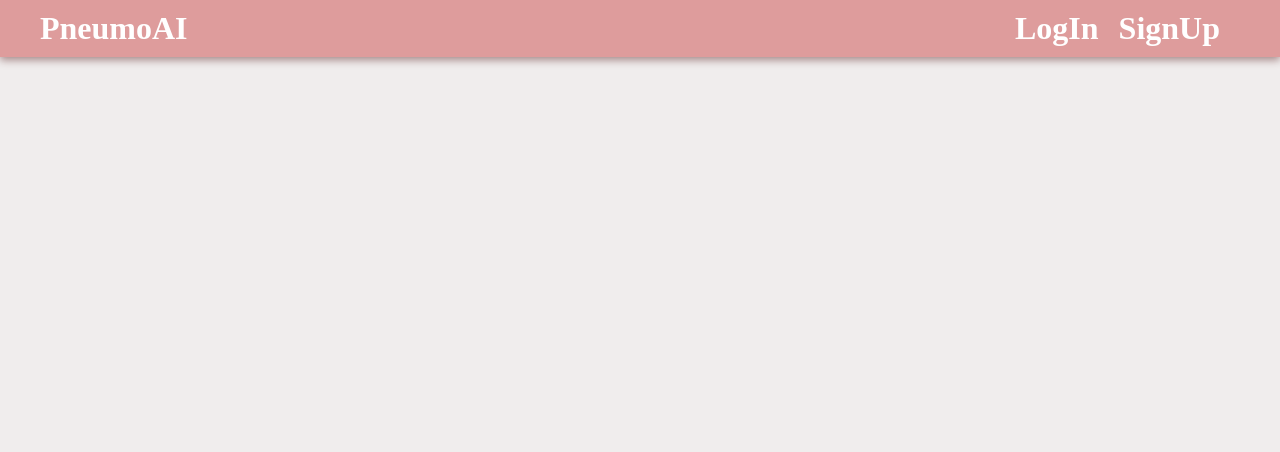
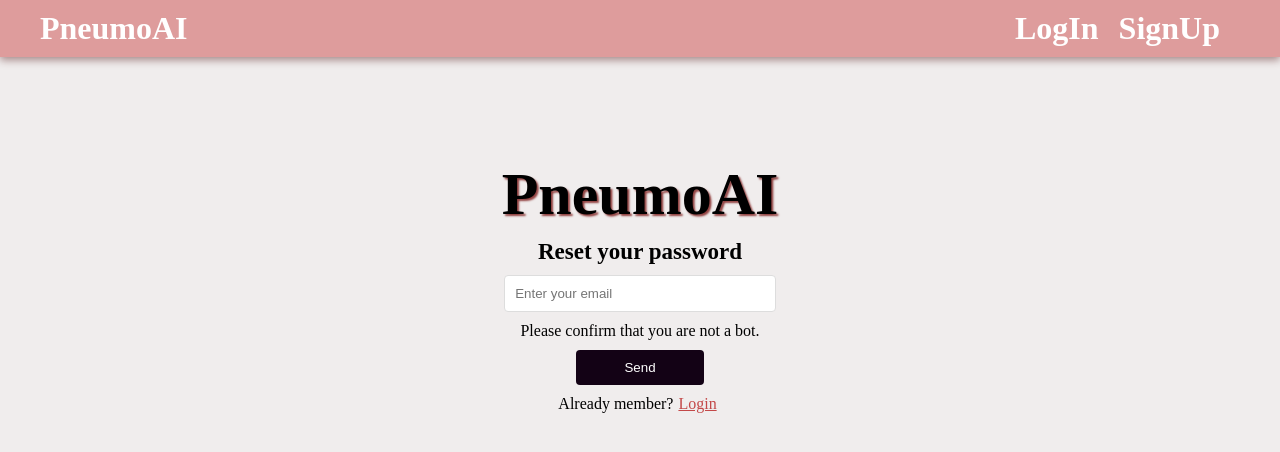
Before and after one commit to anjali803/PneumoAI, a React (Vite) app in the folder Frontend/pneumoai/: page /ForgotPasswordPage in a window 1280 px wide. Shown: the top 452 px of the page. Built offline with nearby package versions, Linux system fonts and the light colour scheme.

Commit message:
added ForgotPasswordPage

```diff
--- a/Frontend/pneumoai/package.json
+++ b/Frontend/pneumoai/package.json
@@ -13,6 +13,7 @@
     "@fortawesome/fontawesome-svg-core": "^6.5.1",
     "@fortawesome/free-brands-svg-icons": "^6.5.1",
     "@fortawesome/react-fontawesome": "^0.2.0",
+    "firebase": "^10.7.2",
     "react": "^18.2.0",
     "react-dom": "^18.2.0",
     "react-icons": "^5.0.1",
--- a/Frontend/pneumoai/src/App.css
+++ b/Frontend/pneumoai/src/App.css
@@ -253,3 +253,54 @@ background-color: #2828f1;
 .google-icon-button svg{
   margin: -3px 5px;
 }
+
+/* ForgotPasswordPage */
+.forgotPassword-container{
+
+    max-width: 50%;
+    margin: 160px auto;
+}
+
+.reset-your-password-text{
+  text-align: center;
+  margin-top: 10px;
+  font-size: 23px;
+  font-weight: 600;
+}
+
+.Enter-email-text{
+  text-align: center;
+    padding: 18px 8px;
+}
+
+form{
+  display: flex;
+    align-items: center;
+    justify-content: center;
+}
+input{
+  width: 39%;
+  padding: 10px;
+  margin: 10px 10px;
+  border: 1px solid #ddd;
+  border-radius: 4px;
+}
+
+
+.notbot-text{
+  text-align: center;
+
+}
+
+.send-button{
+  display: block;
+  width: 20%;
+  padding: 10px;
+  margin-bottom: 10px;
+  background-color: #130215;
+  color: #fff;
+  border: none;
+  border-radius: 4px;
+  cursor: pointer;
+  margin: 10px auto;
+}
--- a/Frontend/pneumoai/src/Pages/ForgotPasswordPage.jsx
+++ b/Frontend/pneumoai/src/Pages/ForgotPasswordPage.jsx
@@ -1,8 +1,34 @@
+import { Link } from "react-router-dom";
+const ForgotPasswordPage = () => {
+  return (
+    <div className="forgotPassword-container">
+      <h1 className="PneumoAI-text">PneumoAI</h1>
+      <p className="reset-your-password-text">Reset your password</p>
+      {/* <p className="Enter-email-text">
+        Enter your email and check your inbox for instructions. Please alsocheck
+        your spam folder
+      </p> */}
 
-const ForgotPasswordPage=()=>{
-    return (
-        <h1>Forgot password</h1>
-    );
-}
+      <div>
+        <form>
+          <input
+            type="email"
+            id="email"
+            name="email"
+            placeholder="Enter your email"
+          ></input>
+        </form>
+      </div>
+      <p className="notbot-text">Please confirm that you are not a bot.</p>
+      <button className="send-button">Send</button>
+      <div className="create-account-div">
+        <p>Already member? </p>
+        <Link to="/LoginPage" className="create-account-text">
+          Login
+        </Link>
+      </div>
+    </div>
+  );
+};
 
 export default ForgotPasswordPage;
--- a/Frontend/pneumoai/src/Pages/SignupPage.jsx
+++ b/Frontend/pneumoai/src/Pages/SignupPage.jsx
@@ -38,7 +38,7 @@ function SignupPage() {
           </div>
         </form>
 
-        <button className="login-button">Login</button>
+        <button className="login-button">Signup</button>
 
         <div className="create-account-div">
           <p>Already member? </p>
```
Also changed, not shown: 1 other file (tests, documents, lock files or other folders).
